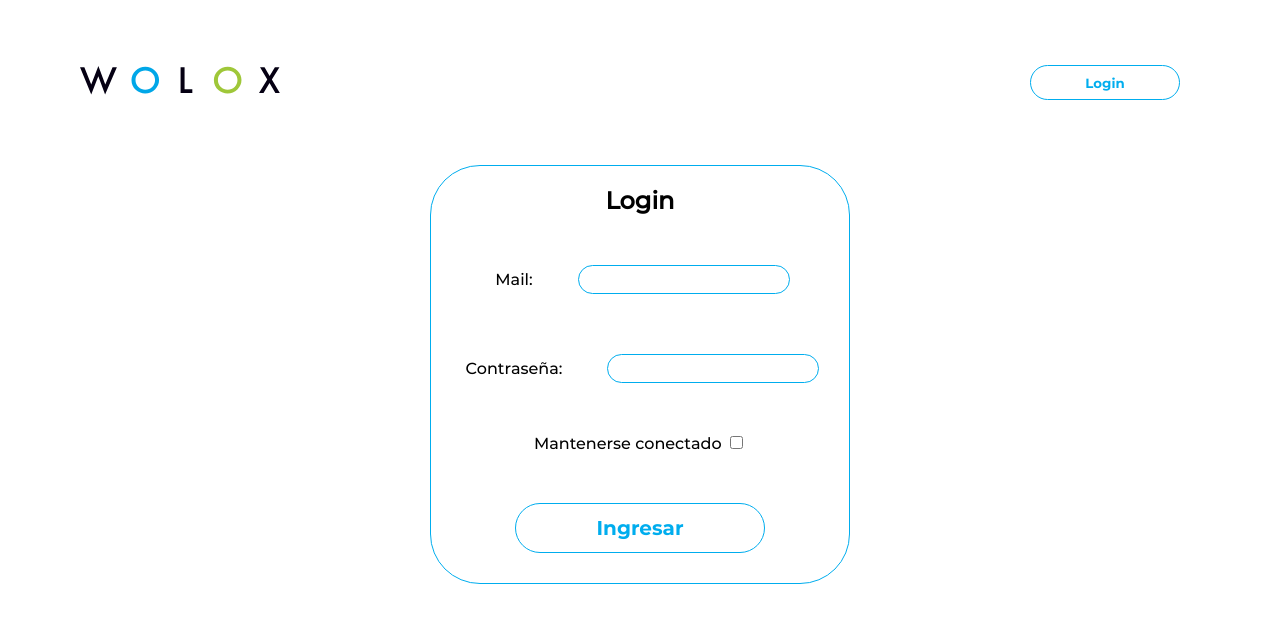
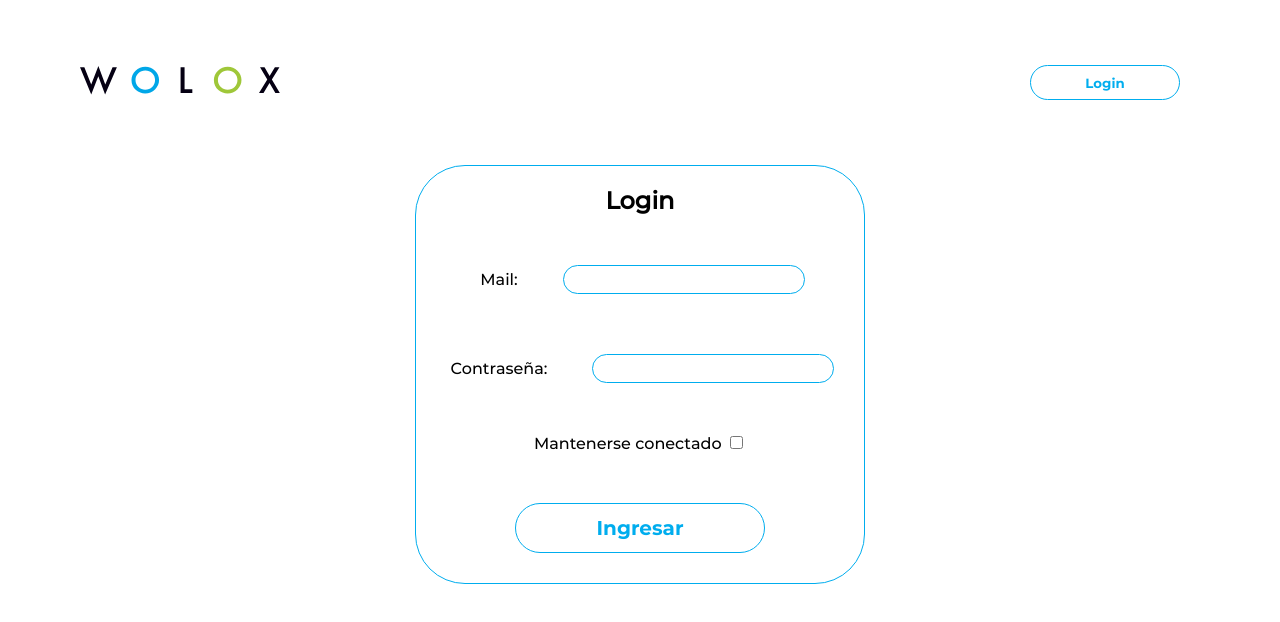
Before and after one commit to federivero97/wolox-interview, a React (Create React App) app: page /login in a window 1280 px wide. Shown: the top 622 px of the page. Built offline with nearby package versions, Linux system fonts and the light colour scheme.

Commit message:
Input styles

```diff
--- a/src/components/TechList.js
+++ b/src/components/TechList.js
@@ -1,6 +1,5 @@
 import React from 'react';
 import TechCard from '../components/TechCard';
-
 
 const TechsList = ({techs}) => {
 
--- a/src/pages/TechsListing.js
+++ b/src/pages/TechsListing.js
@@ -46,7 +46,7 @@ const TechsListing = () => {
       <div className="techs-filters">
         <input className="filter filter-input"
           type="text"
-          placeholder="Search"
+          placeholder="Buscar"
           value={filterTech}
           onChange={handleFilterChange}
         />
--- a/src/styles/_forms.scss
+++ b/src/styles/_forms.scss
@@ -32,11 +32,14 @@
 
         input {
           width: 200px;
-          padding: 5px;
+          padding: 5px 20px;
           border: 1px solid $main-blue-color;
           border-radius: 30px;
+          font-family: 'Montserrat-Medium';
 
-          &:focus {
+          &:focus,&:hover {
+            background-color: $main-blue-color;
+            color: white;
             outline: none;
           }
         }
--- a/src/styles/_techs-listing.scss
+++ b/src/styles/_techs-listing.scss
@@ -19,7 +19,7 @@
             border: 1px solid $main-blue-color;
             border-radius: 30px;
 
-            &:focus {
+            &:focus,&:hover {
                 background-color: $main-blue-color;
                 color: white;
                 outline: none;
```
